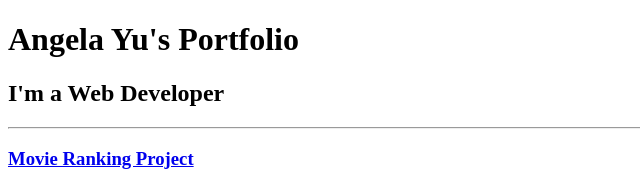
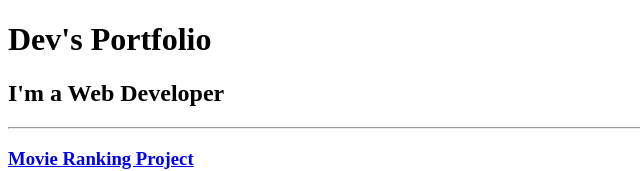
Before and after one commit to unknowndamon/HTML-portfolio, a plain HTML site: page solution.html in a window 1280 px wide. Shown: the top 171 px of the page, without its empty margins (0-640 px from the left). Drawn offline with Linux system fonts and the light colour scheme.

Commit message:
solution.html

```diff
--- a/solution.html
+++ b/solution.html
@@ -3,11 +3,11 @@
 
 <head>
   <meta charset="UTF-8">
-  <title>Angela's Portfolio</title>
+  <title>Dev's Portfolio</title>
 </head>
 
 <body>
-  <h1>Angela Yu's Portfolio</h1>
+  <h1>Dev's Portfolio</h1>
   <h2>I'm a Web Developer</h2>
   <hr />
   <h3><a href="./public/movie-ranking.html">Movie Ranking Project</a></h3>
```
